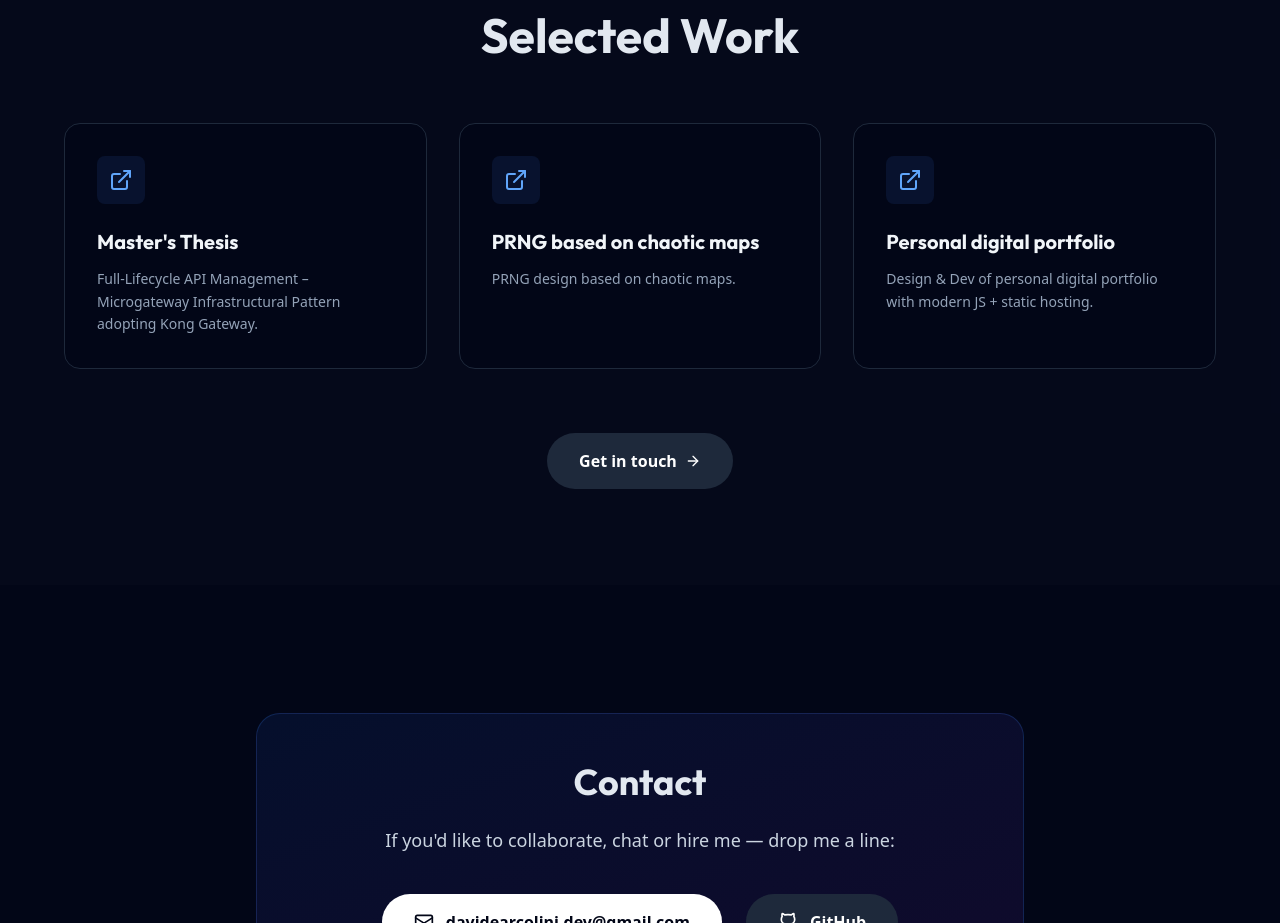
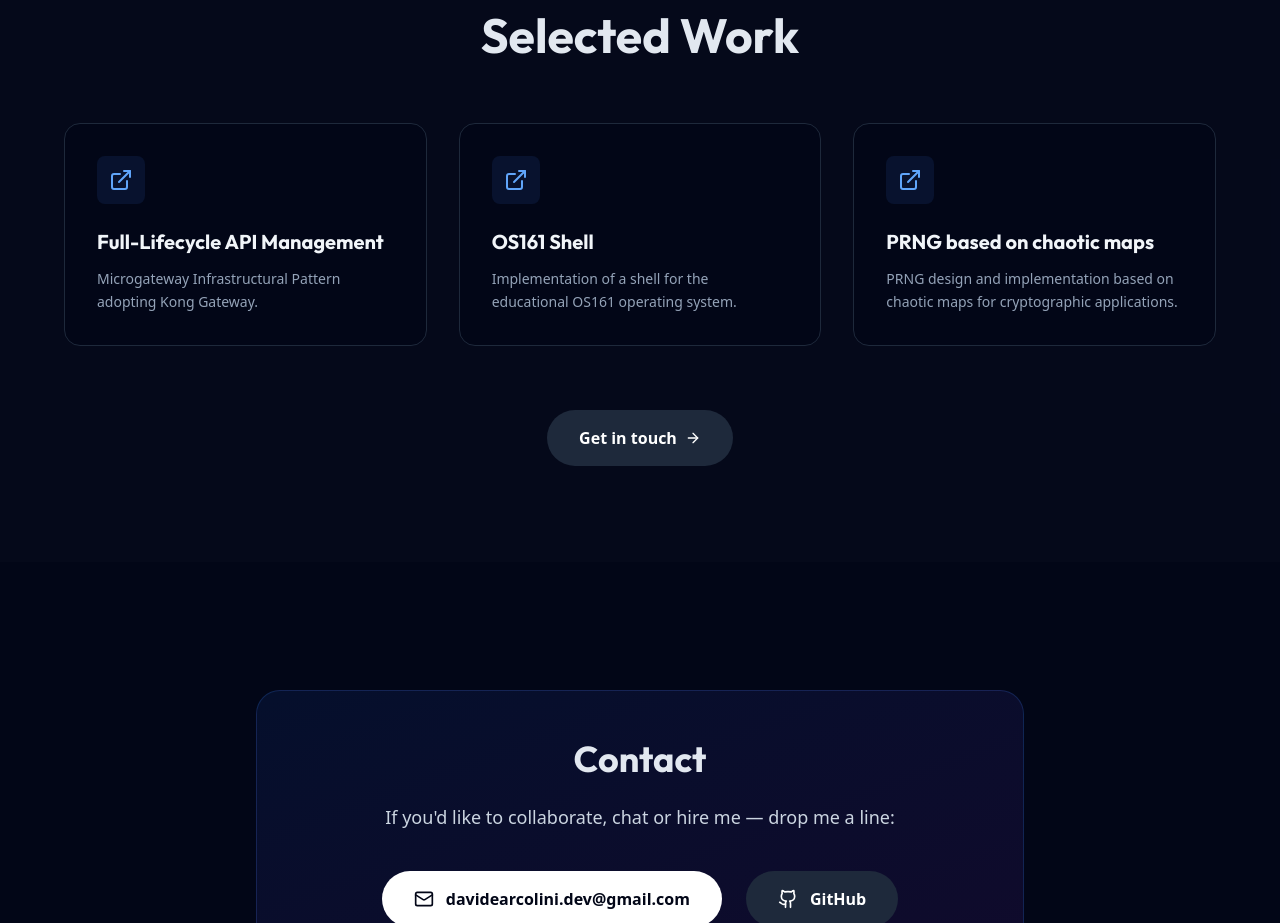
Before and after one commit to dvdr00t/portfolio, a Next.js app: page / in a window 1280 px wide. Shown: the part 1620-2543 px from the top of the page. Built offline with nearby package versions, Linux system fonts and the light colour scheme.

Commit message:
fix: projects links

```diff
--- a/src/components/Work.tsx
+++ b/src/components/Work.tsx
@@ -23,13 +23,16 @@ export default function Work() {
 
                 <div className="grid md:grid-cols-2 lg:grid-cols-3 gap-8 max-w-6xl mx-auto">
                     {work.projects.map((project, index) => (
-                        <motion.div
+                        <motion.a
                             key={index}
+                            href={project.url}
+                            target="_blank"
+                            rel="noopener noreferrer"
                             initial={{ opacity: 0, y: 20 }}
                             whileInView={{ opacity: 1, y: 0 }}
                             viewport={{ once: true }}
                             transition={{ delay: index * 0.1 }}
-                            className="bg-slate-950 border border-slate-800 p-8 rounded-2xl hover:border-blue-500/50 transition-colors group cursor-default"
+                            className="bg-slate-950 border border-slate-800 p-8 rounded-2xl hover:border-blue-500/50 transition-colors group cursor-pointer block"
                         >
                             <div className="h-12 w-12 bg-blue-500/10 rounded-lg flex items-center justify-center mb-6 group-hover:bg-blue-500/20 transition-colors">
                                 <ExternalLink className="w-6 h-6 text-blue-400" />
@@ -38,7 +41,7 @@ export default function Work() {
                             <p className="text-slate-400 leading-relaxed text-sm">
                                 {project.description}
                             </p>
-                        </motion.div>
+                        </motion.a>
                     ))}
                 </div>
 
--- a/src/data/en.json
+++ b/src/data/en.json
@@ -27,16 +27,19 @@
         "title": "Selected Work",
         "projects": [
             {
-                "title": "Master's Thesis",
-                "description": "Full-Lifecycle API Management – Microgateway Infrastructural Pattern adopting Kong Gateway."
+                "title": "Full-Lifecycle API Management",
+                "description": "Microgateway Infrastructural Pattern adopting Kong Gateway.",
+                "url": "https://github.com/dvdr00t/Full-Lifecycle-API-Microgateway-Infrastructural-Pattern"
+            },
+            {
+                "title": "OS161 Shell",
+                "description": "Implementation of a shell for the educational OS161 operating system.",
+                "url": "https://github.com/dvdr00t/OS161-SHELL"
             },
             {
                 "title": "PRNG based on chaotic maps",
-                "description": "PRNG design based on chaotic maps."
-            },
-            {
-                "title": "Personal digital portfolio",
-                "description": "Design & Dev of personal digital portfolio with modern JS + static hosting."
+                "description": "PRNG design and implementation based on chaotic maps for cryptographic applications.",
+                "url": "https://github.com/dvdr00t/PRNGs"
             }
         ],
         "cta": "Get in touch"
--- a/src/data/it.json
+++ b/src/data/it.json
@@ -27,16 +27,19 @@
         "title": "Progetti Selezionati",
         "projects": [
             {
-                "title": "Tesi Magistrale",
-                "description": "Full-Lifecycle API Management – Pattern infrastrutturale Microgateway adottando Kong Gateway."
+                "title": "Full-Lifecycle API Management",
+                "description": "Pattern infrastrutturale Microgateway adottando Kong Gateway.",
+                "url": "https://github.com/dvdr00t/Full-Lifecycle-API-Microgateway-Infrastructural-Pattern"
+            },
+            {
+                "title": "OS161 Shell",
+                "description": "Implementazione di una shell per il sistema operativo didattico OS161.",
+                "url": "https://github.com/dvdr00t/OS161-SHELL"
             },
             {
                 "title": "PRNG basato su mappe caotiche",
-                "description": "Progettazione di PRNG basato su mappe caotiche."
-            },
-            {
-                "title": "Portfolio digitale personale",
-                "description": "Design & Sviluppo di portfolio digitale personale con JS moderno + hosting statico."
+                "description": "Progettazione e implementazione di PRNG basato su mappe caotiche per applicazioni crittografiche.",
+                "url": "https://github.com/dvdr00t/PRNGs"
             }
         ],
         "cta": "Contattami"
```
